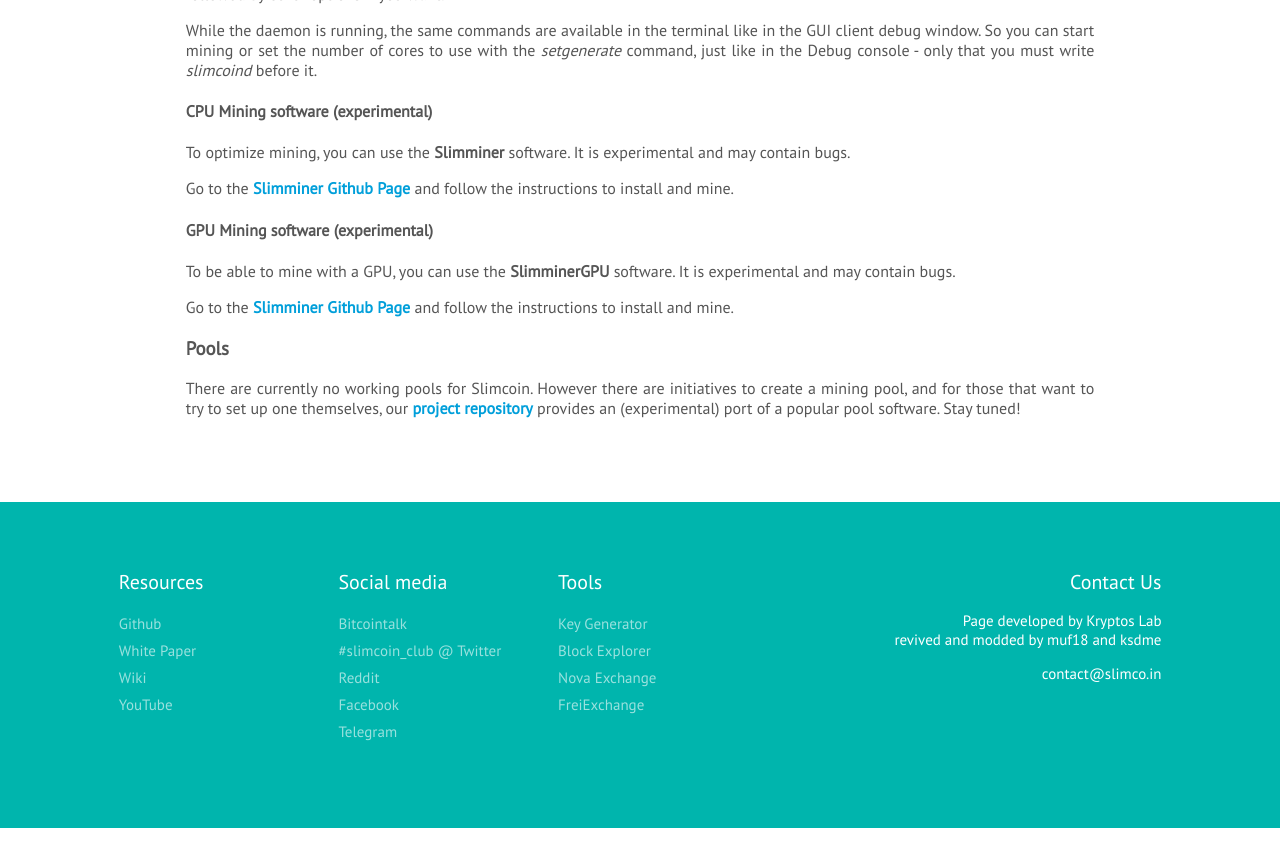
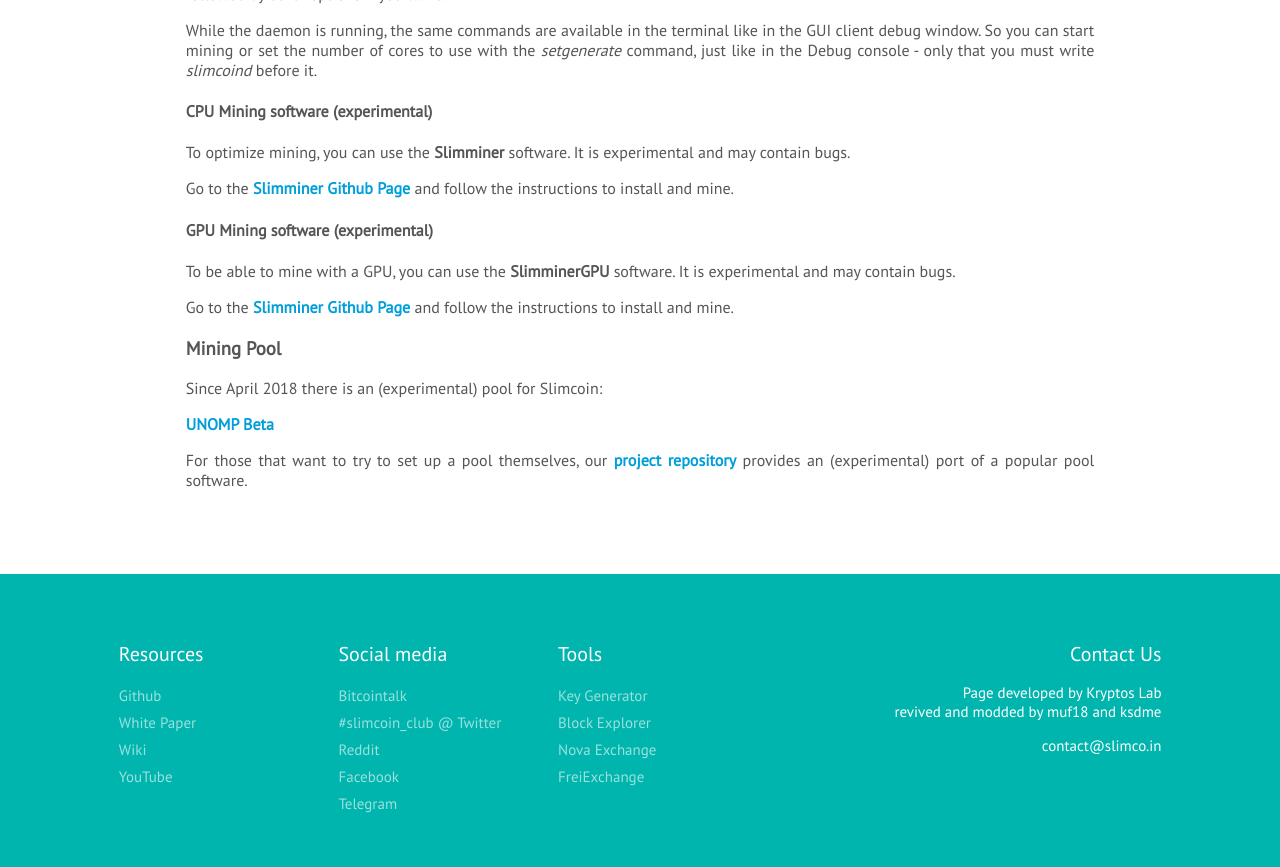
Before and after one commit to slimcoin-project/slimcoin-project.github.io, a Jekyll site: the page built from content/en/mining-guide.md, in a window 1280 px wide and 900 px high, scrolled down 1186 px. Shown: the top 867 px of the window. Built offline with Jekyll 4.4.1, drawn with Linux system fonts in a browser that asks for light colours; some web fonts are replaced; before the commit the page ends 2014 px from its top, so only the background shows below that.

Commit message:
Pool added.

```diff
--- a/content/en/mining-guide.md
+++ b/content/en/mining-guide.md
@@ -67,6 +67,10 @@
 Go to the [Slimminer Github Page](https://github.com/JonnyLatte/slimminerGPU) and follow the instructions to install and mine.
 
 
-### Pools
+### Mining Pool
 
-There are currently no working pools for Slimcoin. However there are initiatives to create a mining pool, and for those that want to try to set up one themselves, our [project repository](http://github.com/slimcoin-project/) provides an (experimental) port of a popular pool software. Stay tuned!
+Since April 2018 there is an (experimental) pool for Slimcoin:
+
+[UNOMP Beta](http://206.189.86.177/)
+
+For those that want to try to set up a pool themselves, our [project repository](http://github.com/slimcoin-project/) provides an (experimental) port of a popular pool software.
```
